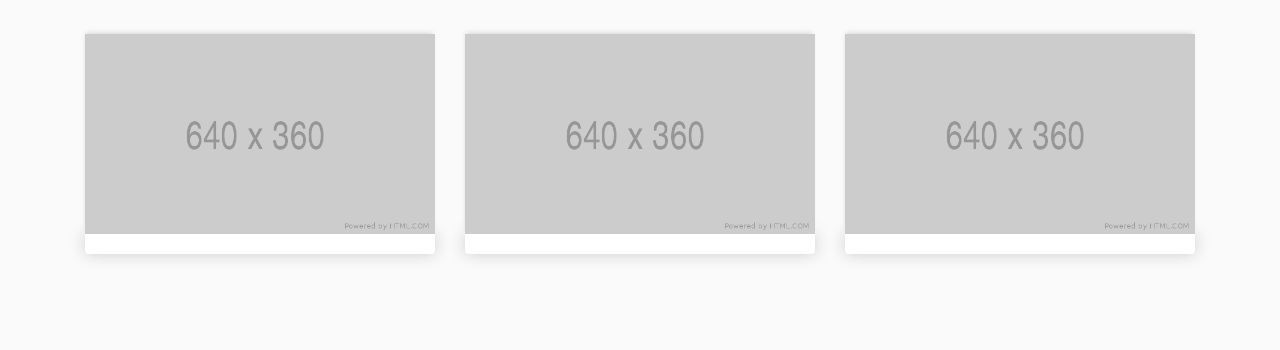
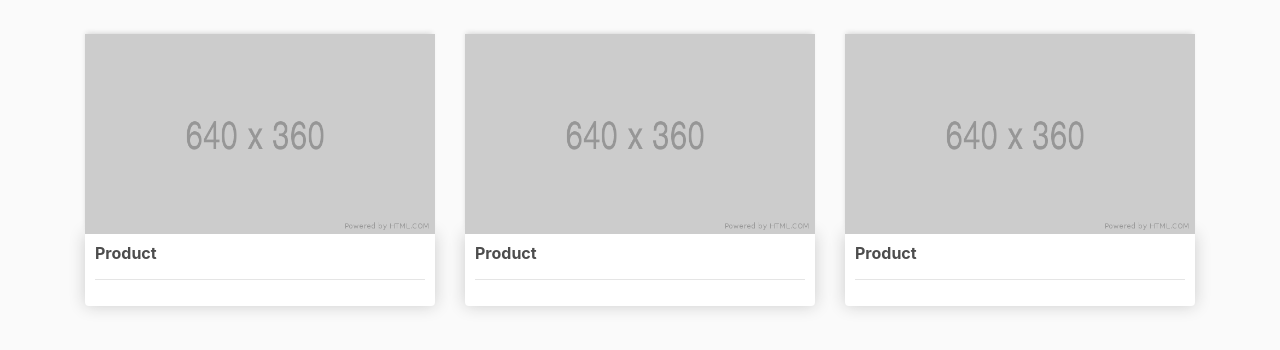
Before and after one commit to JamesMusyoka/Ecommerce, a Django app: page / in a window 1280 px wide. Shown: the part 57-407 px from the top of the page. Run offline with Django 3.2, Linux system fonts and the light colour scheme; some libraries are stand-ins or nearby versions.

Commit message:
Added a title/heading and hr tag for separation

```diff
--- a/store/templates/store/store.html
+++ b/store/templates/store/store.html
@@ -5,6 +5,8 @@
     <div class="col-lg-4">
         <img class="thumbnail" src="{% static 'Images/2+placeholder.png' %}" >
         <div class="box-element product">
+            <h6><strong>Product</strong></h6>
+            <hr>
 
         </div>
     </div>
@@ -12,6 +14,8 @@
     <div class="col-lg-4">
         <img class="thumbnail" src="{% static 'Images/2+placeholder.png' %}" >
         <div class="box-element product">
+            <h6><strong>Product</strong></h6>
+            <hr>
 
         </div>
     </div>
@@ -19,6 +23,8 @@
     <div class="col-lg-4">
         <img class="thumbnail" src="{% static 'Images/2+placeholder.png' %}" >
         <div class="box-element product">
+            <h6><strong>Product</strong></h6>
+            <hr>
 
         </div>
     </div>
```
